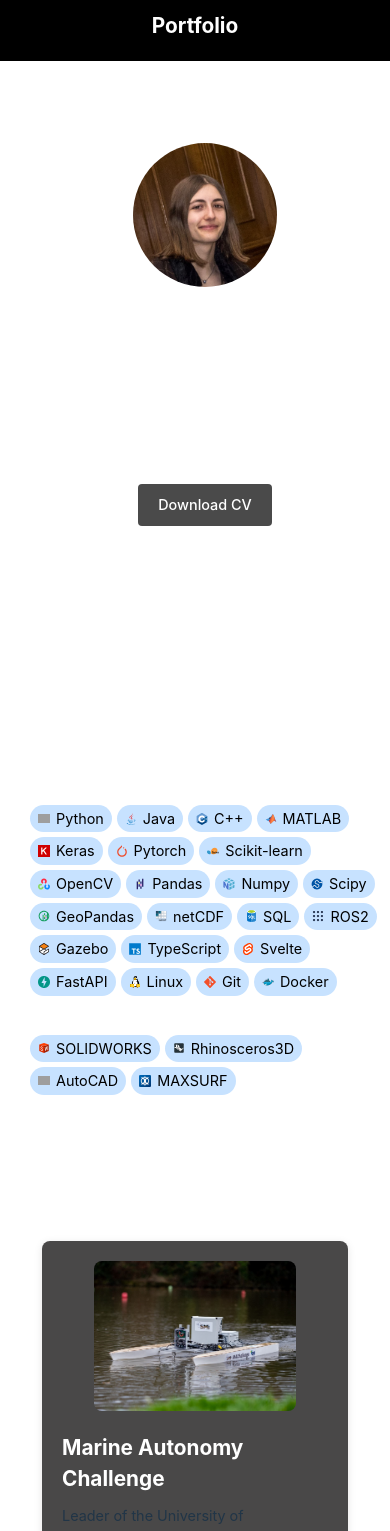
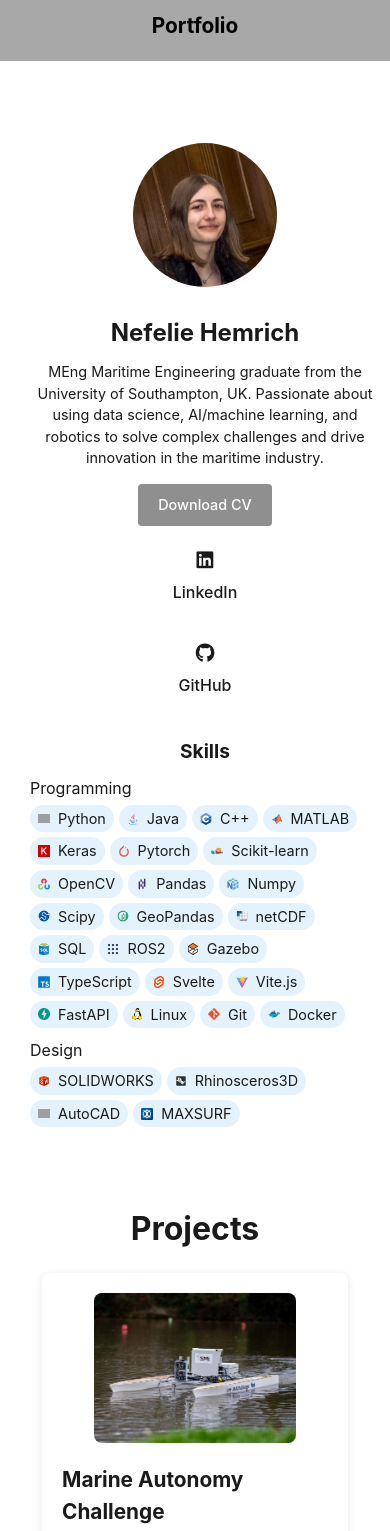
Before and after one commit to Nefelie/portfolio-app, a Svelte app: page / in a window 390 px wide. Shown: the top 1531 px of the page. Built offline with nearby package versions, Linux system fonts and the light colour scheme; grey boxes are pictures that could not be loaded.

Commit message:
fixed light and dark mode colors

```diff
--- a/src/App.svelte
+++ b/src/App.svelte
@@ -139,6 +139,10 @@
               ><img src="/portfolio-app/assets/icons/Svelte.svg" alt="Svelte" />
               Svelte</span
             >
+            <span class="skill-tag">
+              <img src="/portfolio-app/assets/icons/Vite.js.svg" alt="Vite" />
+              Vite.js
+            </span>
             <span class="skill-tag"
               ><img
                 src="/portfolio-app/assets/icons/FastAPI.svg"
@@ -614,7 +618,6 @@
 </div>
 
 <style>
-  /* Navbar */
   /* Global Reset and Base Styles */
   * {
     margin: 0;
@@ -622,12 +625,41 @@
     box-sizing: border-box;
   }
 
+  :root {
+    /* Dark mode colors */
+    --bg-color: #1a1a1a;
+    --text-color: #ffffff;
+    --navbar-bg: #000000;
+    --navbar-text: #ffffff;
+    --project-bg: #494848;
+    --button-bg: #4a4a4a;
+    --button-hover: #5c5c5c;
+    --skill-tag-bg: #c7e2ff;
+    --skill-tag-text: #000000;
+    --skill-tag-hover: #a0d0ff;
+  }
+
+  @media (prefers-color-scheme: light) {
+    :root {
+      --bg-color: #f5f5f5;
+      --text-color: #1a1a1a;
+      --navbar-bg: #a8a8a8;
+      --navbar-text: #000000;
+      --project-bg: #ffffff;
+      --button-bg: #8f8f8f;
+      --button-hover: #4a4a4a;
+      --skill-tag-bg: #e3f2fd;
+      --skill-tag-text: #1a1a1a;
+      --skill-tag-hover: #bbdefb;
+    }
+  }
+
   body {
     margin: 0;
     font-family: Arial, sans-serif;
     line-height: 1.6;
-    background-color: #1a1a1a;
-    color: #ffffff;
+    background-color: var(--bg-color);
+    color: var(--text-color);
     overflow-x: hidden;
   }
 
@@ -636,8 +668,8 @@
     position: fixed;
     top: 0;
     width: 100%;
-    background-color: black;
-    color: white;
+    background-color: var(--navbar-bg);
+    color: var(--navbar-text);
     display: flex;
     justify-content: space-between;
     align-items: center;
@@ -672,7 +704,7 @@
 
   .layout {
     display: flex;
-    margin-top: 60px; /* Keeps content below navbar */
+    margin-top: 60px;
     flex: 1;
   }
 
@@ -680,17 +712,17 @@
   .sidebar {
     width: clamp(200px, 20%, 350px);
     padding: 20px 20px;
-    color: white;
+    color: var(--text-color);
     display: flex;
     flex-direction: column;
     align-items: left;
     margin-left: 5%;
     border-radius: 10px;
     height: calc(100vh - 60px);
-    position: absolute; /* Keeps it fixed while scrolling */
+    position: absolute;
     top: 60px;
     left: 0;
-    background-color: #00000000;
+    background-color: transparent;
   }
 
   .sidebar .profile-pic {
@@ -707,12 +739,14 @@
     margin: 10px 0 0;
     font-size: 1.5rem;
     text-align: left;
+    color: var(--text-color);
   }
 
   .sidebar p {
     margin: 10px 0 0;
     font-size: 0.9rem;
     text-align: left;
+    color: var(--text-color);
   }
 
   /* Social Links */
@@ -724,7 +758,7 @@
   }
 
   .social-link {
-    color: white;
+    color: var(--text-color);
     text-decoration: none;
     font-size: 1rem;
     margin: 5px 0;
@@ -742,32 +776,17 @@
     color: #c7e2ff;
   }
 
-  /* Social Links Modifications */
   .social-link span {
-    font-size: 0.8rem; /* Smaller text for LinkedIn and GitHub */
+    font-size: 0.8rem;
     margin-left: 5px;
   }
 
-  /* Skills Section Modifications */
-  .sidebar-skills h3 {
-    font-size: 1.2rem;
-    margin-bottom: 10px;
-    color: #ffffff; /* Removed blue color */
-  }
-
-  /* Main Content */
-  #app {
-    flex: 1;
-    margin-left: 25%; /* Matches the width of the sidebar */
-    padding: 20px; /* Adds spacing to the content */
-    box-sizing: border-box; /* Ensures padding doesn't affect width */
-  }
-
+  /* CV Download Button */
   .cv-download-button {
-    background-color: #4a4a4a; /* Changed color */
+    background-color: var(--button-bg);
     color: #ffffff;
     padding: 8px 15px;
-    border-radius: 4px; /* Less rounded corners */
+    border-radius: 4px;
     text-decoration: none;
     font-size: 0.9rem;
     margin-top: 15px;
@@ -778,7 +797,41 @@
   }
 
   .cv-download-button:hover {
-    background-color: #5c5c5c; /* Slightly lighter on hover */
+    background-color: var(--button-hover);
+  }
+
+  /* Skills Section */
+  .sidebar-skills {
+    margin-top: 20px;
+    width: 100%;
+    text-align: left;
+  }
+
+  .sidebar-skills h3 {
+    font-size: 1.2rem;
+    margin-bottom: 10px;
+    color: var(--text-color);
+    text-align: left;
+  }
+
+  .sidebar .tech-category {
+    margin-bottom: 10px;
+    text-align: left;
+  }
+
+  .sidebar .tech-category h4 {
+    font-size: 1rem;
+    color: var(--text-color);
+    margin-bottom: 5px;
+    font-weight: normal;
+  }
+
+  /* Main Content */
+  #app {
+    flex: 1;
+    margin-left: 25%;
+    padding: 20px;
+    box-sizing: border-box;
   }
 
   /* Projects Section */
@@ -786,14 +839,14 @@
     padding: 2rem 20px;
     display: flex;
     flex-direction: column;
-    align-items: left; /* Align projects to the left */
+    align-items: left;
   }
 
   #projects h2 {
     font-size: 2rem;
     margin-bottom: 20px;
     text-align: left;
-    color: #ffffff;
+    color: var(--text-color);
   }
 
   .project {
@@ -801,12 +854,12 @@
     margin-bottom: 20px;
     padding: 20px;
     border-radius: 8px;
-    background-color: #494848;
+    background-color: var(--project-bg);
     box-shadow: 0 2px 8px rgba(0, 0, 0, 0.1);
     transition: transform 0.3s ease;
-    max-width: 1200px; /* Set maximum width for the project container */
-    width: 100%; /* Ensure it scales to smaller screen sizes */
-    align-items: center; /* Align items vertically in the center */
+    max-width: 1200px;
+    width: 100%;
+    align-items: center;
   }
 
   .project:hover {
@@ -835,15 +888,17 @@
   .project-details h3 {
     font-size: 1.5rem;
     margin-bottom: 10px;
-    color: #ffffff;
+    color: var(--text-color);
   }
 
   .project-details p {
     font-size: 1rem;
     margin-bottom: 15px;
     line-height: 1.6;
+    color: var(--text-color);
   }
 
+  /* Skills Container and Tags */
   .skills-container {
     display: flex;
     flex-wrap: wrap;
@@ -860,8 +915,8 @@
     align-items: center;
     gap: 5px;
     padding: 5px 10px;
-    background-color: #c7e2ff;
-    color: #000000;
+    background-color: var(--skill-tag-bg);
+    color: var(--skill-tag-text);
     font-size: 0.9rem;
     border-radius: 20px;
     transition: background-color 0.3s ease;
@@ -873,103 +928,66 @@
     object-fit: contain;
   }
 
-  /* Hover Effect */
   .skill-tag:hover {
-    background-color: #a0d0ff;
+    background-color: var(--skill-tag-hover);
     cursor: pointer;
   }
 
-  /* Skills Section in Projects */
-  .project .skills {
-    display: flex;
-    flex-wrap: wrap;
-    gap: 10px;
+  /* GitHub Link in Projects */
+  .skills .github-link {
+    background-color: transparent !important;
+    color: var(--text-color);
   }
-  .skills .github-link {
-    background-color: #1a1a1a00 !important;
-    /* padding: 0; */
-  }
+
   .github-link:hover {
-    color: #ffffff;
+    color: var(--text-color);
+    opacity: 0.8;
     cursor: pointer;
   }
+
   .github-link i {
     font-size: 1rem;
-    /* margin-right: 3px; */
   }
 
-  .sidebar-skills {
-    margin-top: 20px;
-    width: 100%;
-    text-align: left; /* Ensure overall left alignment */
-  }
-
-  .sidebar-skills h3 {
-    font-size: 1.2rem;
-    margin-bottom: 10px;
-    color: #ffffff;
-    text-align: left; /* Left align the main skills header */
-  }
-
-  .sidebar .tech-category {
-    margin-bottom: 10px;
-    text-align: left; /* Ensure tech category containers are left-aligned */
-  }
-
-  .sidebar .tech-category h4 {
-    font-size: 1rem;
-    color: #ffffff;
-    margin-bottom: 5px;
-    font-weight: normal; /* Remove bold styling */
-  }
-
+  /* Sidebar Skills Specific */
   .sidebar .skills {
     display: flex;
     flex-wrap: wrap;
     gap: 5px;
-    justify-content: flex-start; /* Align skills to the start (left) */
+    justify-content: flex-start;
   }
 
   .sidebar .skill-tag {
-    background-color: #c7e2ff;
-    color: #000000;
     padding: 3px 8px;
-    border-radius: 20px;
     font-size: 0.9rem;
-    display: inline-flex;
-    align-items: center;
-    gap: 3px;
   }
 
   .sidebar .skill-tag img {
     width: 12px;
     height: 12px;
-    object-fit: contain;
     margin-right: 3px;
   }
 
+  /* Media Queries */
   @media screen and (min-width: 768px) and (max-width: 1000px) {
     #projects {
-      align-items: center; /* Center align the projects section */
-      padding: 2rem 10px; /* Add some horizontal padding */
+      align-items: center;
+      padding: 2rem 10px;
     }
     .project {
       flex-direction: column;
       align-items: center;
     }
-
     .project-image {
       max-width: 100%;
       margin-right: 0;
-      margin-bottom: 15px; /* Add space between the image and the title */
+      margin-bottom: 15px;
     }
-
     .project-details {
-      text-align: center; /* Optional, center-align the details for better aesthetics */
+      text-align: center;
     }
   }
 
-  /* Responsive Styles */
   @media screen and (max-width: 768px) {
     .navbar {
       padding: 10px 20px;
@@ -992,7 +1010,7 @@
       position: static;
       width: 100%;
       height: auto;
-      margin-left: 10px; /* Small margin for smaller screens */
+      margin-left: 10px;
       padding: 20px;
       align-items: center;
       text-align: center;
@@ -1027,14 +1045,14 @@
     }
 
     #app {
-      margin-left: 0; /* Reset left margin */
-      width: 100%; /* Ensure it takes the full width */
-      padding: 0 1rem; /* Add slight padding for better aesthetics */
+      margin-left: 0;
+      width: 100%;
+      padding: 0 1rem;
     }
 
     #projects {
-      align-items: center; /* Center align the projects section */
-      padding: 2rem 10px; /* Add some horizontal padding */
+      align-items: center;
+      padding: 2rem 10px;
     }
 
     .project {
```
